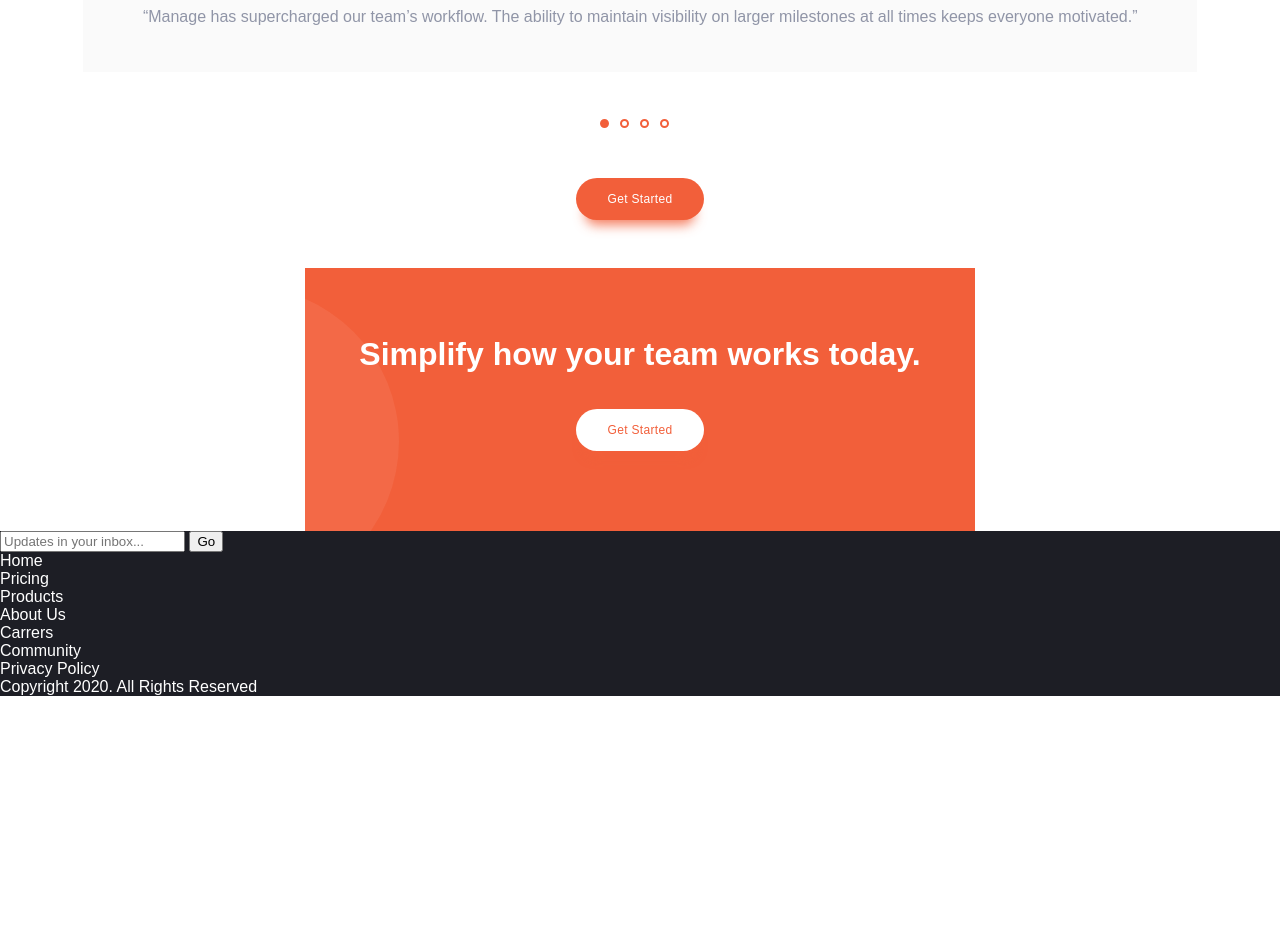
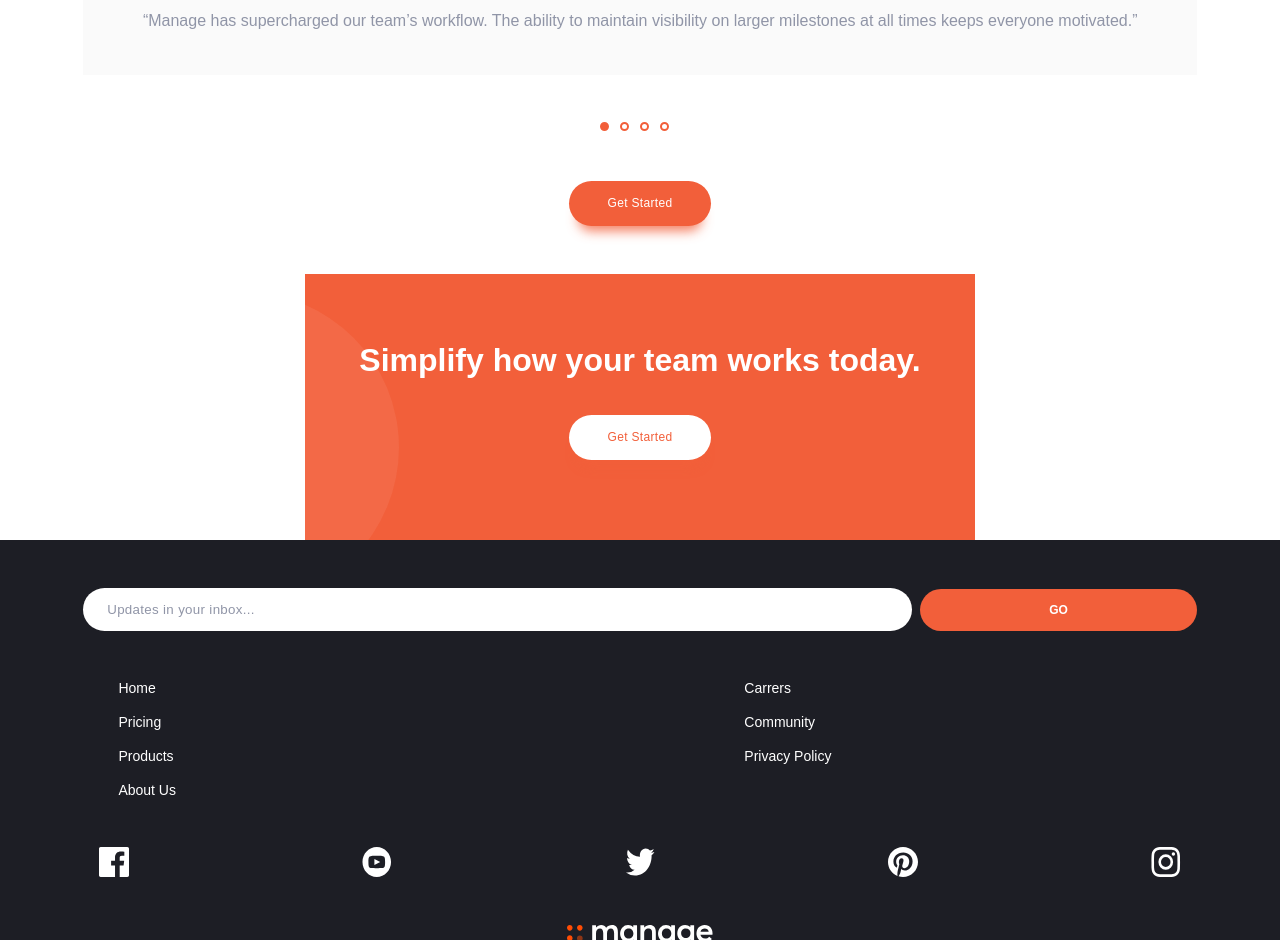
Before and after one commit to acjr1910/manage, a website built with webpack: page src/index.html in a window 1280 px wide. Shown: the part 1860-2800 px from the top of the page. Before the commit the page ends 2556 px from the top, so only its background shows below. Built offline with nearby package versions, Linux system fonts and the light colour scheme; a web font is replaced by a local one.

Commit message:
done with footer styles

```diff
--- a/src/index.html
+++ b/src/index.html
@@ -194,17 +194,26 @@
         <input type="text" placeholder="Updates in your inbox..." />
         <button>Go</button>
       </form>
-      <ul class="footer__list">
+      <ul class="footer__sitemap-list">
         <li>Home</li>
+        <li>Carrers</li>
         <li>Pricing</li>
+        <li>Community</li>
         <li>Products</li>
+        <li>Privacy Policy</li>
         <li>About Us</li>
-        <li>Carrers</li>
-        <li>Community</li>
-        <li>Privacy Policy</li>
       </ul>
-      <span class="footer_"></span>
-      Copyright 2020. All Rights Reserved
+      <ul class="footer__medialinks-list">
+        <li>
+          <img src="images/icon-facebook.svg" alt="Facebook Logo Icon" />
+          <img src="images/icon-youtube.svg" alt="Youtube Logo Icon" />
+          <img src="images/icon-twitter.svg" alt="Twitter Logo Icon" />
+          <img src="images/icon-pinterest.svg" alt="Pinterest Logo Icon" />
+          <img src="images/icon-instagram.svg" alt="Instagram Logo Icon" />
+        </li>
+      </ul>
+      <img class="footer__logo" src="images/logo.svg" alt="Logo" />
+      <p class="footer__paragraph">Copyright 2020. All Rights Reserved</p>
     </footer>
     <script
       src="https://code.jquery.com/jquery-3.5.1.min.js"
--- a/src/styles/layout/_layout.scss
+++ b/src/styles/layout/_layout.scss
@@ -52,3 +52,7 @@
 .last-call {
   grid-column: 1 / -1;
 }
+
+.footer {
+  padding: 3rem 6.5% 1rem;
+}
--- a/src/styles/modules/button/_button.scss
+++ b/src/styles/modules/button/_button.scss
@@ -2,7 +2,7 @@
   margin: 0 auto;
   border: none;
   border-radius: 25px;
-  padding: 0.875rem 2rem;
+  padding: 0.975rem 2.4rem;
   font-weight: 500;
   font-size: 0.75rem;
   box-shadow: 0px 14px 12px -9px $button-shadow-color;
--- a/src/styles/modules/footer/_footer.scss
+++ b/src/styles/modules/footer/_footer.scss
@@ -1,4 +1,69 @@
 .footer {
   background: $very-dark-blue;
   color: white;
+  &__form {
+    display: flex;
+    justify-content: space-between;
+    align-items: center;
+    input,
+    button {
+      border: none;
+      border-radius: 25px;
+      padding: 0.875rem 1.5rem;
+    }
+    input {
+      flex-basis: 75%;
+      margin-right: 0.525rem;
+      color: $dark-grayish-blue;
+      &::placeholder {
+        color: $dark-grayish-blue;
+        font-weight: 300;
+        letter-spacing: 0.02rem;
+      }
+    }
+    button {
+      flex-basis: 25%;
+      background: $bright-red;
+      color: white;
+      font-weight: 700;
+      text-transform: uppercase;
+      font-size: 0.75rem;
+    }
+  }
+
+  &__sitemap-list {
+    margin: 2.5rem 2.2rem;
+    display: flex;
+    flex-wrap: wrap;
+    justify-content: space-between;
+    li {
+      cursor: pointer;
+      font-size: 14px;
+      font-weight: 300;
+      margin: 0.565rem 0;
+      flex-basis: 40%;
+    }
+  }
+
+  &__medialinks-list {
+    padding: 0 1rem;
+    li {
+      display: flex;
+      justify-content: space-between;
+      img {
+        width: 100%;
+        max-width: 30px;
+      }
+    }
+  }
+
+  &__logo {
+    display: flex;
+    margin: 3rem auto;
+    filter: hue-rotate(180deg) invert(1) contrast(2);
+  }
+
+  &__paragraph {
+    font-size: 0.75rem;
+  }
 }
```
